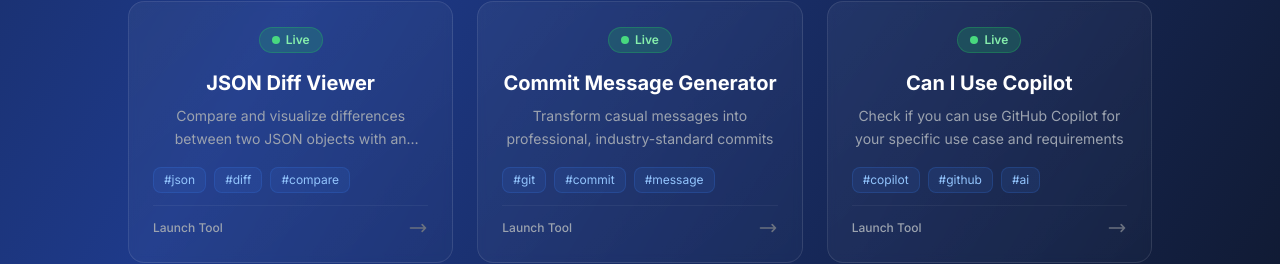
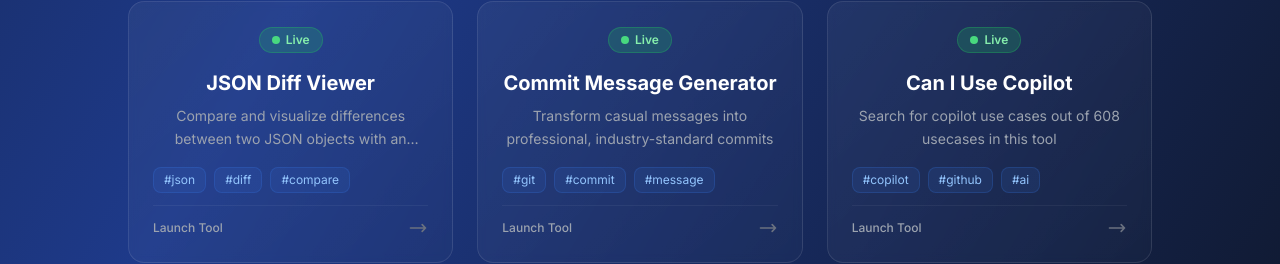
Before and after one commit to ViswanathanStartup/ainternalshomepage, a Next.js app: page / in a window 1280 px wide. Shown: the part 1713-1977 px from the top of the page. Built offline with nearby package versions, Linux system fonts and the light colour scheme.

Commit message:
description update

```diff
--- a/data/tools.ts
+++ b/data/tools.ts
@@ -31,7 +31,7 @@ export const tools: Tool[] = [
   {
     id: 'cuc',
     name: 'Can I Use Copilot',
-    description: 'Check if you can use GitHub Copilot for your specific use case and requirements',
+    description: 'Search for copilot use cases out of 608 usecases in this tool',
     url: 'https://cuc.ainternals.com',
     category: 'Documentation & Communication',
     tags: ['copilot', 'github', 'ai', 'compatibility'],
```
